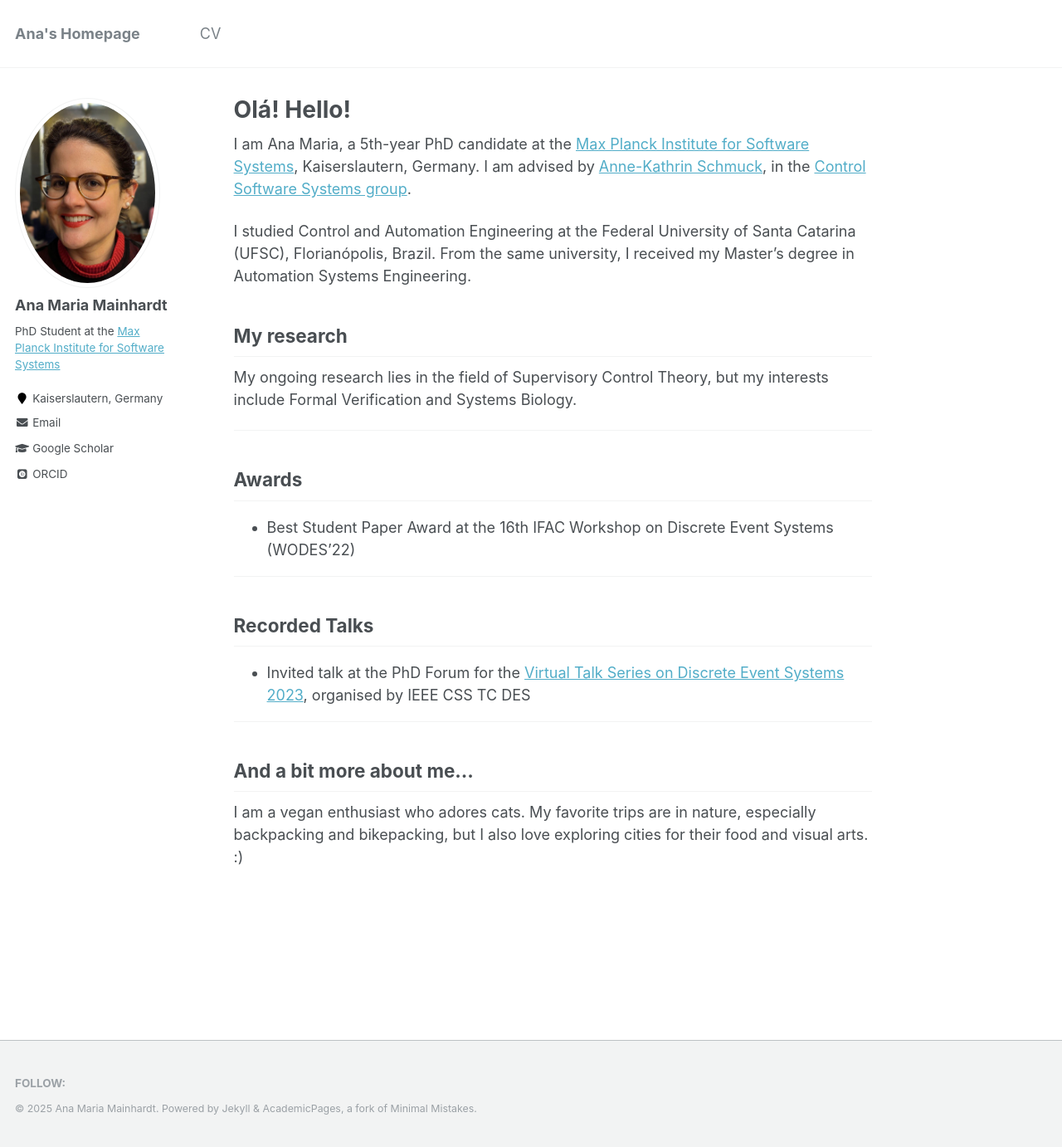
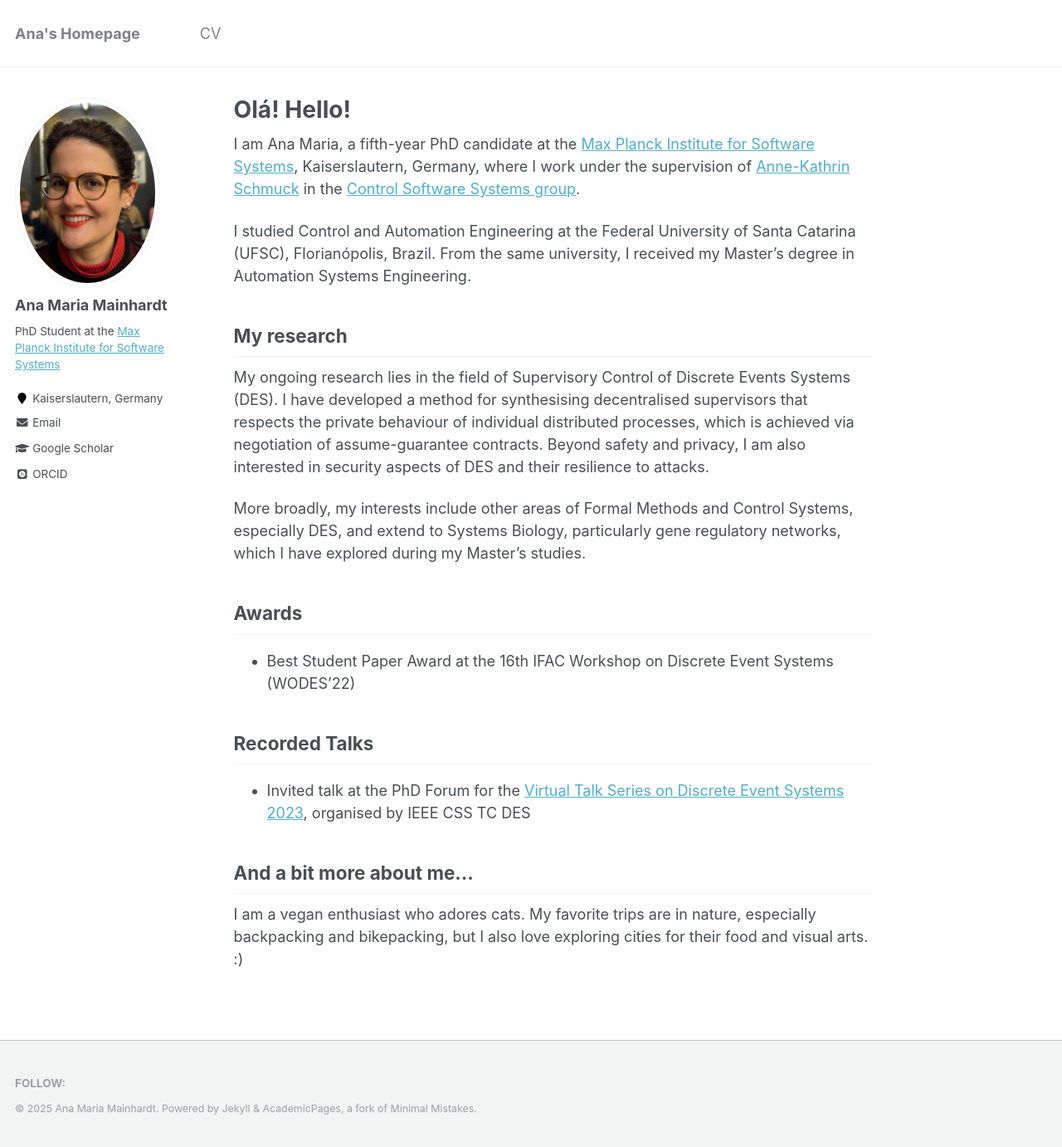
Before and after one commit to anamainhardt/anamainhardt.github.io, a Jekyll site: the page built from _pages/about.md, in a window 1280 px wide and 1382 px high. Shown: the whole window at 83% size. Built offline with Jekyll 4.4.1, drawn with Linux system fonts in a browser that asks for light colours; some web fonts are replaced.

Commit message:
Update about.md

```diff
--- a/_pages/about.md
+++ b/_pages/about.md
@@ -8,9 +8,9 @@ redirect_from:
   - /about.html
 ---
 
-I am Ana Maria, a 5th-year PhD candidate at the
-[Max Planck Institute for Software Systems](https://www.mpi-sws.org), Kaiserslautern, Germany.
-I am advised by [Anne-Kathrin Schmuck](https://wp.mpi-sws.org/akschmuck/), in the [Control Software Systems group](https://cossy.mpi-sws.org).
+I am Ana Maria, a fifth-year PhD candidate at the
+[Max Planck Institute for Software Systems](https://www.mpi-sws.org), Kaiserslautern, Germany,
+where I work under the supervision of [Anne-Kathrin Schmuck](https://wp.mpi-sws.org/akschmuck/) in the [Control Software Systems group](https://cossy.mpi-sws.org).
 
 I studied Control and Automation Engineering
 at the Federal University of Santa Catarina (UFSC), Florianópolis, Brazil.
@@ -18,17 +18,19 @@ From the same university, I received my Master’s degree in
 Automation Systems Engineering.
 
 ## My research
-My ongoing research lies in the field of Supervisory Control Theory,
-but my interests include Formal Verification and Systems Biology.
+My ongoing research lies in the field of Supervisory Control of Discrete Events Systems (DES).
+I have developed a method for synthesising decentralised supervisors
+that respects the private behaviour of individual distributed processes,
+which is achieved via negotiation of assume-guarantee contracts.
+Beyond safety and privacy, I am also interested in security aspects of DES and their resilience to attacks.
 
-****
+More broadly, my interests include other areas of Formal Methods and Control Systems, especially DES, and extend to Systems Biology, particularly gene regulatory networks, which I have explored during my Master's studies.
+
 ## Awards
 * Best Student Paper Award at the 16th IFAC Workshop on Discrete Event Systems (WODES’22)
 
-****
 ## Recorded Talks
 * Invited talk at the PhD Forum for the [Virtual Talk Series on Discrete Event Systems 2023](https://ieeecss.org/tc/discrete-event-systems/talk-series-2023), organised by IEEE CSS TC DES
 
-****
 ## And a bit more about me...
 I am a vegan enthusiast who adores cats. My favorite trips are in nature, especially backpacking and bikepacking, but I also love exploring cities for their food and visual arts. :)
```
